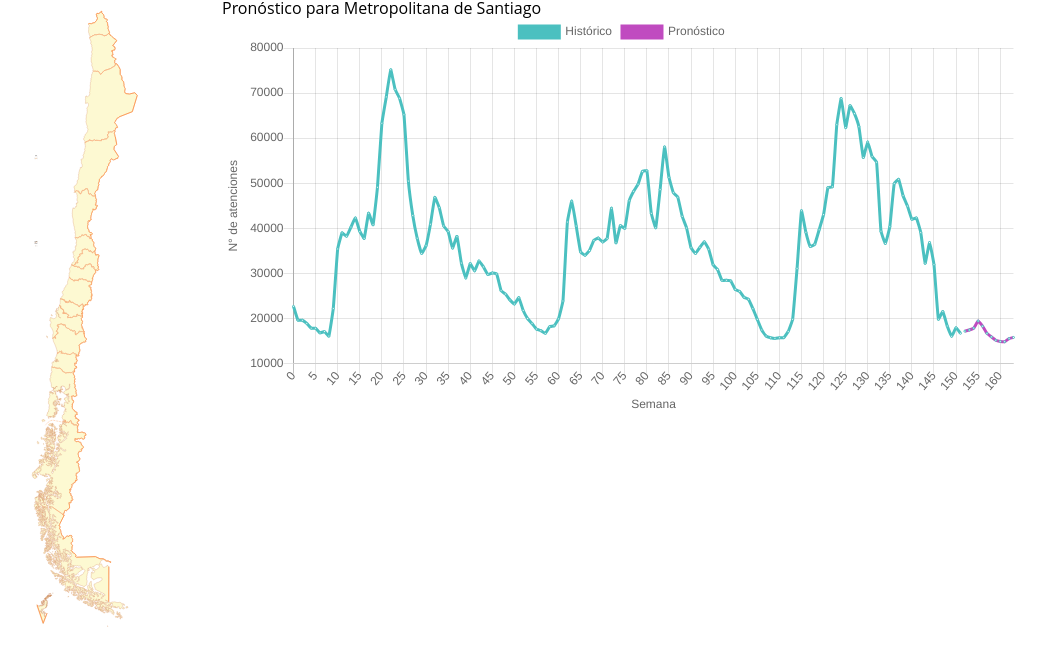
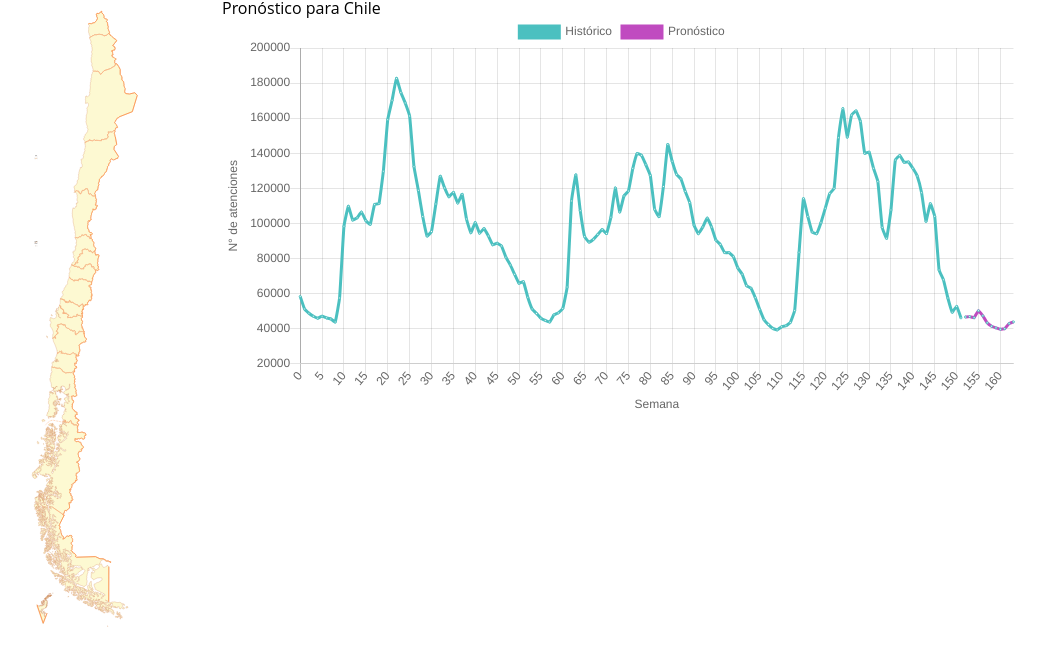
Before and after one commit to alavado/deis-front, a React (Create React App) app: page / in a window 1280 px wide. Shown: the top 662 px of the page, without its empty margins (66-1112 px from the left). Built offline with nearby package versions, Linux system fonts and the light colour scheme.

Commit message:
agrega mapa funcionando

```diff
--- a/src/components/App/App.js
+++ b/src/components/App/App.js
@@ -1,13 +1,9 @@
-import React, { useState } from 'react'
+import React from 'react'
 import './App.css'
 import GraficoPronostico from '../GraficoPronostico'
-import regionesJSON from '../../data/servicios-regiones.json'
 import Mapa from '../Mapa'
 
 const App = () => {
-
-  const regiones = regionesJSON.regiones
-  const [region, setRegion] = useState(JSON.stringify(regiones[12]))
 
   return (
     <div className="App">
@@ -16,9 +12,7 @@ const App = () => {
         {regiones.map(region => <option value={JSON.stringify(region)}>{region.nombre}</option>)}
       </select> */}
       <Mapa />
-      <GraficoPronostico
-        region={region}
-      />
+      <GraficoPronostico />
     </div>
   )
 }
--- a/src/components/GraficoPronostico/GraficoPronostico.js
+++ b/src/components/GraficoPronostico/GraficoPronostico.js
@@ -3,6 +3,7 @@ import datos from '../../data/output.json'
 import { Line } from 'react-chartjs-2'
 import './GraficoPronostico.css'
 import { ceros } from '../../helpers/general.js'
+import { useSelector } from 'react-redux'
 
 const obtenerSerieHistorica = servicios => {
   const años = [2017, 2018, 2019]
@@ -18,9 +19,9 @@ const obtenerSeriePronostico = servicios => {
   }, ceros(servicios[0].pronostico.length))
 }
 
-const GraficoPronostico = props => {
+const GraficoPronostico = () => {
 
-  const region = JSON.parse(props.region)
+  const region = useSelector(state => state.region.region)
   const servicios = datos.filter(({servicio}) => region.servicios.includes(servicio))
   const serieHistorica = obtenerSerieHistorica(servicios)
   const pronostico = obtenerSeriePronostico(servicios)
--- a/src/components/Mapa/Mapa.js
+++ b/src/components/Mapa/Mapa.js
@@ -1,12 +1,76 @@
 import React from 'react'
 import { ReactSVG } from 'react-svg'
 import mapa from './Mapa_Regiones_de_Chile.svg'
+import { useDispatch } from 'react-redux'
 import './Mapa.css'
+import { seleccionarRegion } from '../../redux/actions'
 
 const Mapa = () => {
+
+  const dispatch = useDispatch()
+
+  const test = e => {
+    const idPath = e.target.id
+    console.log(idPath.substring(0, idPath.indexOf('-')))
+    let nombreRegion
+    switch (idPath.substring(0, idPath.indexOf('-'))) {
+      case 'AricaParinacota':
+        nombreRegion = 'Arica y Parinacota'
+        break
+      case 'Tarapaca':
+        nombreRegion = 'Tarapacá'
+        break
+      case 'Antofagasta':
+        nombreRegion = 'Antofagasta'
+        break
+      case 'Atacama':
+        nombreRegion = 'Atacama'
+        break
+      case 'Coquimbo':
+        nombreRegion = 'Coquimbo'
+        break
+      case 'Valparaiso':
+        nombreRegion = 'Valparaíso'
+        break
+      case 'Metropolitana':
+        nombreRegion = 'Metropolitana de Santiago'
+        break
+      case 'OHiggins':
+        nombreRegion = 'Libertador General Bernardo O’Higgins'
+        break
+      case 'Maule':
+        nombreRegion = 'Maule'
+        break
+      case 'Nuble':
+        nombreRegion = 'Ñuble'
+        break
+      case 'Biobio':
+        nombreRegion = 'Biobío'
+        break
+      case 'Araucania':
+        nombreRegion = 'La Araucanía'
+        break
+      case 'Los_Rios':
+        nombreRegion = 'Los Ríos'
+        break
+      case 'Los_Lagos':
+        nombreRegion = 'Los Lagos'
+        break
+      case 'Aisen':
+        nombreRegion = 'Aisén del G. Carlos Ibáñez del Campo'
+        break
+      case 'Magallanes':
+        nombreRegion = 'Magallanes y de la Antártica Chilena'
+        break
+      default:
+        nombreRegion = 'Chile'
+    }
+    dispatch(seleccionarRegion(nombreRegion))
+  }
+
   return (
     <div className="contenedor-mapa">
-      <ReactSVG src={mapa} onClick={e => alert(e.target.id)} />
+      <ReactSVG src={mapa} onClick={test}/>
     </div>
   )
 }
--- a/src/data/servicios-regiones.json
+++ b/src/data/servicios-regiones.json
@@ -1,5 +1,39 @@
 {
   "regiones": [
+    {
+      "nombre": "Chile",
+      "servicios": [
+        "Aisén",
+        "Antofagasta",
+        "Arica",
+        "Atacama",
+        "Concepción",
+        "Talcahuano",
+        "Bíobío",
+        "Arauco",
+        "Coquimbo",
+        "Araucanía Sur",
+        "Araucanía Norte",
+        "Libertador B. O'Higgins",
+        "Osorno",
+        "Del Reloncaví",
+        "Chiloé",
+        "Valdivia",
+        "Magallanes",
+        "Del Maule",
+        "Metropolitano Norte",
+        "Metropolitano Occidente",
+        "Metropolitano Central",
+        "Metropolitano Oriente",
+        "Metropolitano Sur",
+        "Metropolitano Suroriente",
+        "Ñuble",
+        "Iquique",
+        "Valparaíso San Antonio",
+        "Viña Del Mar Quillota",
+        "Aconcagua"
+      ]
+    },
     {
       "nombre": "Aisén del G. Carlos Ibáñez del Campo",
       "servicios": [
--- a/src/redux/actions.js
+++ b/src/redux/actions.js
@@ -1,6 +1,6 @@
 import { SELECCIONAR_REGION } from "./actionTypes";
 
-export const seleccionarRegion = region => ({
+export const seleccionarRegion = nombreRegion => ({
   type: SELECCIONAR_REGION,
-  payload: region
+  payload: { nombreRegion }
 })
--- a/src/redux/reducers/region.js
+++ b/src/redux/reducers/region.js
@@ -1,16 +1,20 @@
 import { SELECCIONAR_REGION } from "../actionTypes";
+import regionesJSON from '../../data/servicios-regiones.json'
+
+const regiones = regionesJSON.regiones
 
 const initialState = {
-  region: null
+  region: regiones[0]
 }
 
 export default function(state = initialState, action) {
   switch (action.type) {
     case SELECCIONAR_REGION: {
-      const { region } = action.payload;
+      const { nombreRegion } = action.payload
+      console.log(regiones)
       return {
         ...state,
-        region
+        region: regiones.find(({nombre}) => nombre === nombreRegion)
       }
     }
     default:
```
Also changed, not shown: 1 other file (tests, documents, lock files or other folders).
